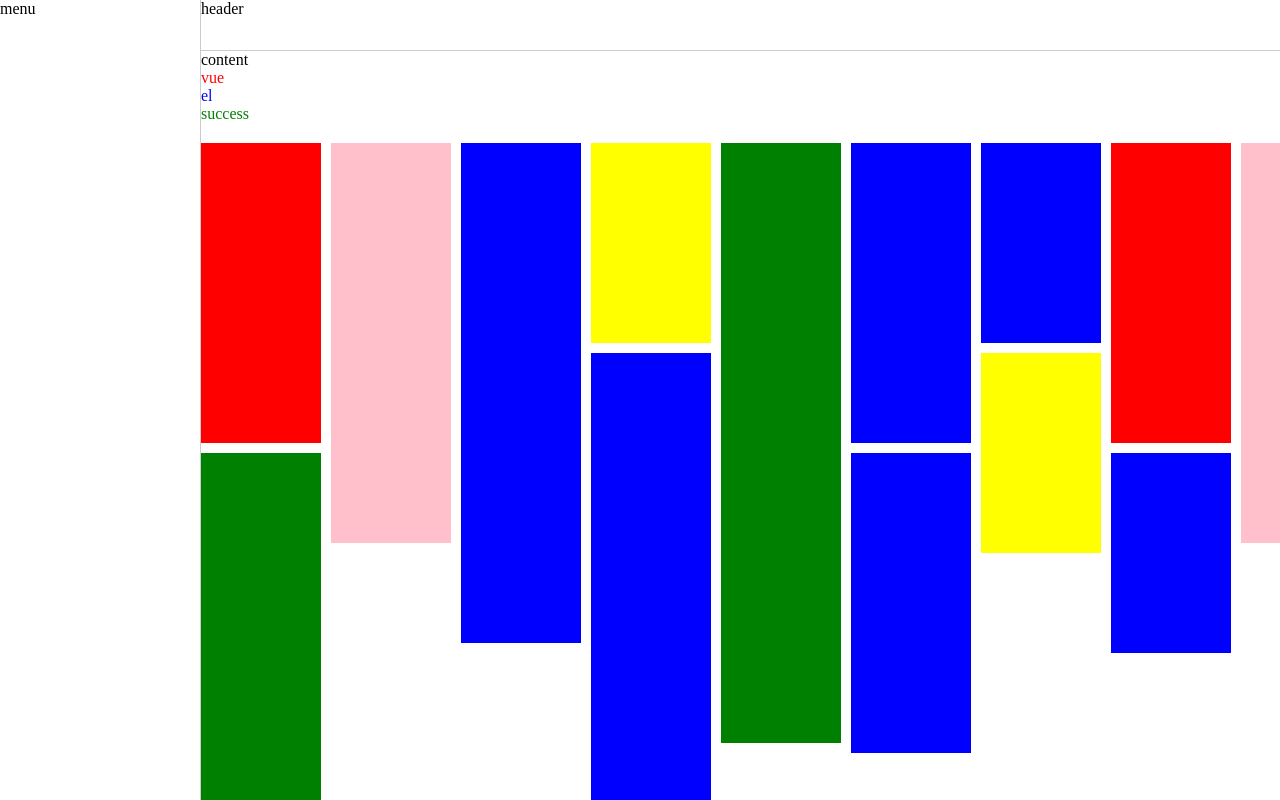
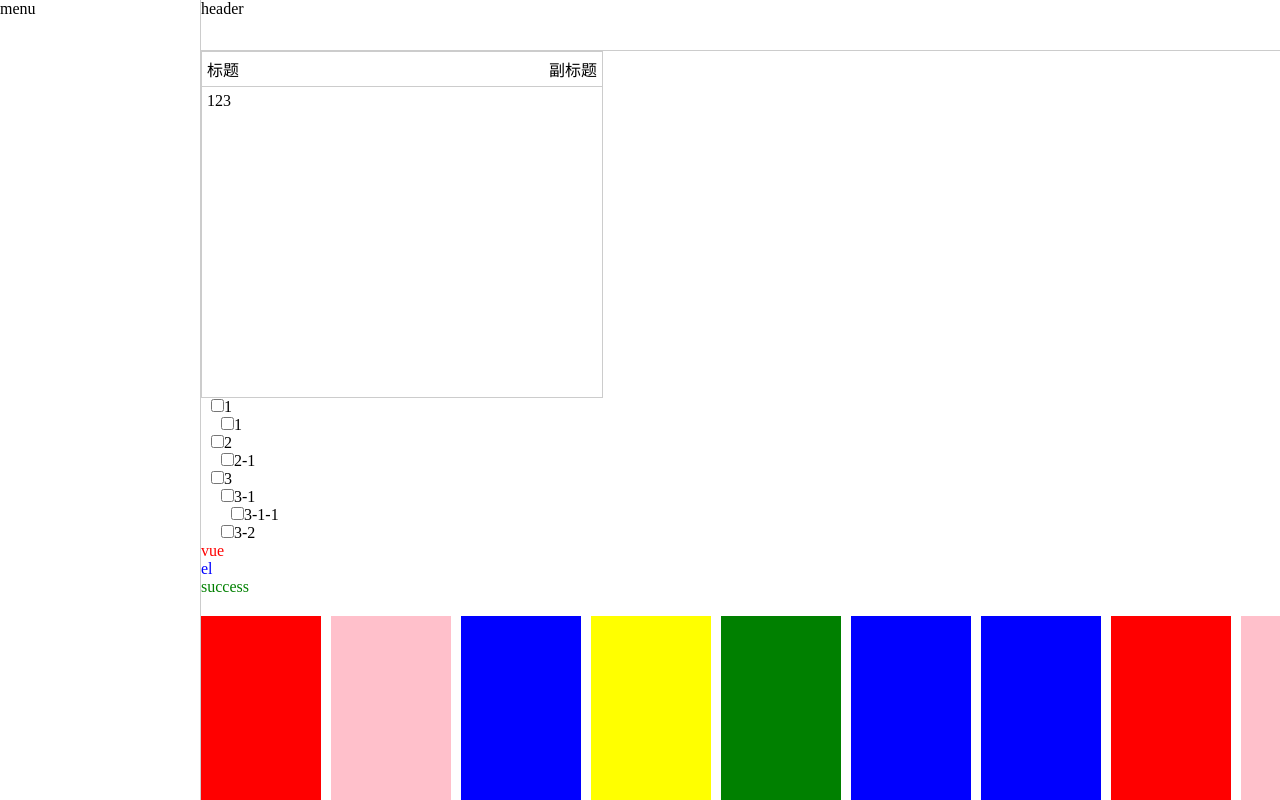
Before and after one commit to yhj365/my-vue3-demo, a Vue app: page / in a window 1280 px wide. Built offline with nearby package versions, Linux system fonts and the light colour scheme.

Commit message:
全局组件，嵌套组件

```diff
--- a/package.json
+++ b/package.json
@@ -7,13 +7,13 @@
     "build": "vite build"
   },
   "dependencies": {
+    "unplugin-vue-define-options": "^1.3.17",
     "vue": "^3.0.4"
   },
   "devDependencies": {
     "@vitejs/plugin-vue": "^3.1.0",
+    "@vue/compiler-sfc": "^3.0.4",
     "sass": "^1.66.1",
-    "vite": "^3.1.0",
-    "@vue/compiler-sfc": "^3.0.4"
-
+    "vite": "^3.1.0"
   }
 }
--- /dev/null
+++ b/src/components/Card/index.vue
@@ -0,0 +1,34 @@
+<template>
+  <div class="card">
+    <header>
+      <div>标题</div>
+      <div>副标题</div>
+    </header>
+    <section>
+      123
+    </section>
+  </div>
+</template>
+
+<script setup>
+import {ref} from 'vue'
+
+</script>
+
+<style lang="scss" scoped>
+$border: #ccc;
+.card {
+  border: 1px solid $border;
+  width: 400px;
+  header{
+    display: flex;
+    justify-content: space-between;
+    padding: 5px;
+    border-bottom: 1px solid $border;
+  }
+  section{
+    padding: 5px;
+    min-height: 300px;
+  }
+}
+</style>
--- /dev/null
+++ b/src/components/Tree/index.vue
@@ -0,0 +1,36 @@
+<template>
+  <div>
+    <div @click.stop="clickTap(item, $event)" class="tree" v-for="item in data">
+      <input type="checkbox" v-model="item.checked">
+      <span>{{ item.name }}</span>
+      <MyTree v-if="item?.children?.length" :data="item.children"></MyTree>
+    </div>
+  </div>
+</template>
+
+<script setup lang="ts">
+import {ref} from 'vue'
+
+// 组件名称自定义
+defineOptions({
+  name: 'MyTree',
+})
+interface Tree {
+  name: string,
+  checked: boolean,
+  children?: Tree[]
+}
+defineProps<{data?:Tree[]}>()
+
+function clickTap(item: Tree, event){
+  console.log(item);
+  console.log(event);
+
+}
+</script>
+
+<style lang="scss" scoped>
+.tree{
+  margin-left: 10px;
+}
+</style>
--- a/src/layout/Content/index.vue
+++ b/src/layout/Content/index.vue
@@ -1,6 +1,6 @@
 <template>
   <div class="xm-content">
-    content
+    <Main></Main>
     <ScssTest></ScssTest>
     <WaterFall :list="waterFallList"></WaterFall>
   </div>
@@ -8,6 +8,7 @@
 
 <script setup>
 import {ref} from 'vue'
+import Main from '@/views/Main/index.vue'
 import ScssTest from '@/views/ScssTest/index.vue'
 import WaterFall from '@/views/water-fall/index.vue'
 
--- a/src/main.js
+++ b/src/main.js
@@ -2,7 +2,12 @@ import {
   createApp
 } from 'vue'
 import App from './App.vue'
+import Card from './components/Card/index.vue'
+import Tree from './components/Tree/index.vue'
 
 const app = createApp(App)
 
+app.component('Card', Card)
+app.component('Tree', Tree)
+
 app.mount('#app')
--- /dev/null
+++ b/src/views/Main/index.vue
@@ -0,0 +1,63 @@
+<template>
+  <div>
+    <Card></Card>
+    <Tree :data="treeData"></Tree>
+  </div>
+</template>
+
+<script setup lang="ts">
+import {ref} from 'vue'
+
+interface Tree {
+  name: string,
+  checked: boolean,
+  children?: Tree[]
+}
+
+const treeData = ref<Tree[]>([
+  {
+    name: '1',
+    checked: false,
+    children: [
+      {
+        name: '1',
+        checked: false,
+      }
+    ]
+  },
+  {
+    name: '2',
+    checked: false,
+    children: [
+      {
+        name: '2-1',
+        checked: false,
+      }
+    ]
+  },
+  {
+    name: '3',
+    checked: false,
+    children: [
+      {
+        name: '3-1',
+        checked: false,
+        children: [
+          {
+            name: '3-1-1',
+            checked: false,
+          }
+        ]
+      },
+      {
+        name: '3-2',
+        checked: false,
+      }
+    ]
+  },
+])
+</script>
+
+<style lang="scss" scoped>
+
+</style>
--- a/src/views/water-fall/index.vue
+++ b/src/views/water-fall/index.vue
@@ -14,9 +14,8 @@ const waterList = reactive<any[]>([])
 const heightList:number[] = []
 const init = ()=>{
   const width = 130
-  const x = document.body.clientWidth
+  const x = document.body.offsetWidth
   const column = Math.floor(x / width)
-  console.log(column)
   for (let i = 0; i < props.list.length; i++) {
     if(i< column){
       props.list[i].left = i* width
--- a/vite.config.js
+++ b/vite.config.js
@@ -1,9 +1,10 @@
 import {defineConfig} from 'vite';
 import vue from '@vitejs/plugin-vue';
 import path from 'path'
+import DefineOptions from 'unplugin-vue-define-options/vite';
 
 export default defineConfig({
-  plugins: [vue()],
+  plugins: [DefineOptions(),vue()],
   publicPath: "./",
   resolve:{
     alias:{
```
Also changed, not shown: src/views/DynamicComponents/components/A.vue (added, +14 -0 lines), src/views/DynamicComponents/components/B.vue (added, +14 -0 lines), src/views/DynamicComponents/components/C.vue (added, +14 -0 lines), src/views/DynamicComponents/index.vue (added, +31 -0 lines), 1 other file (tests, documents, lock files or other folders).
